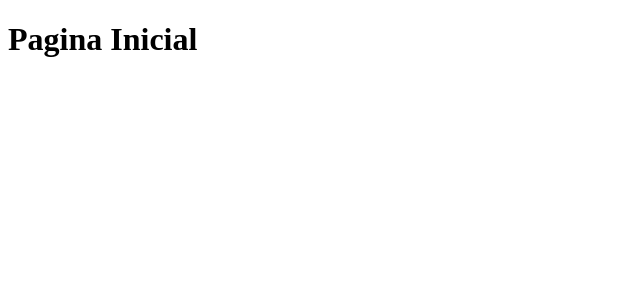
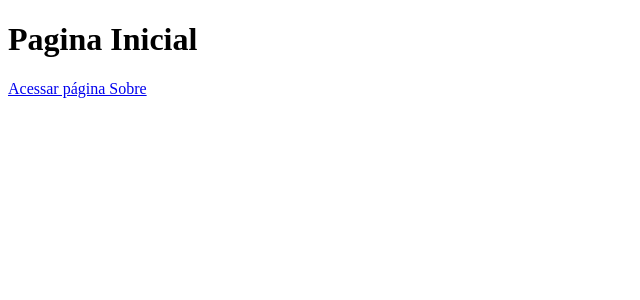
Before and after one commit to gilidio8/Portifolio, a Next.js app: page / in a window 1280 px wide. Shown: the top 300 px of the page, without its empty margins (0-640 px from the left). Built offline with nearby package versions, Linux system fonts and the light colour scheme.

Commit message:
pagina sobre

```diff
--- a/pages/index.js
+++ b/pages/index.js
@@ -4,7 +4,7 @@ function Home() {
     return [
         <div>
             <h1>Pagina Inicial</h1>
-
+         <a href="/sobre">Acessar página Sobre</a>
         </div>
     ]
 }
```
